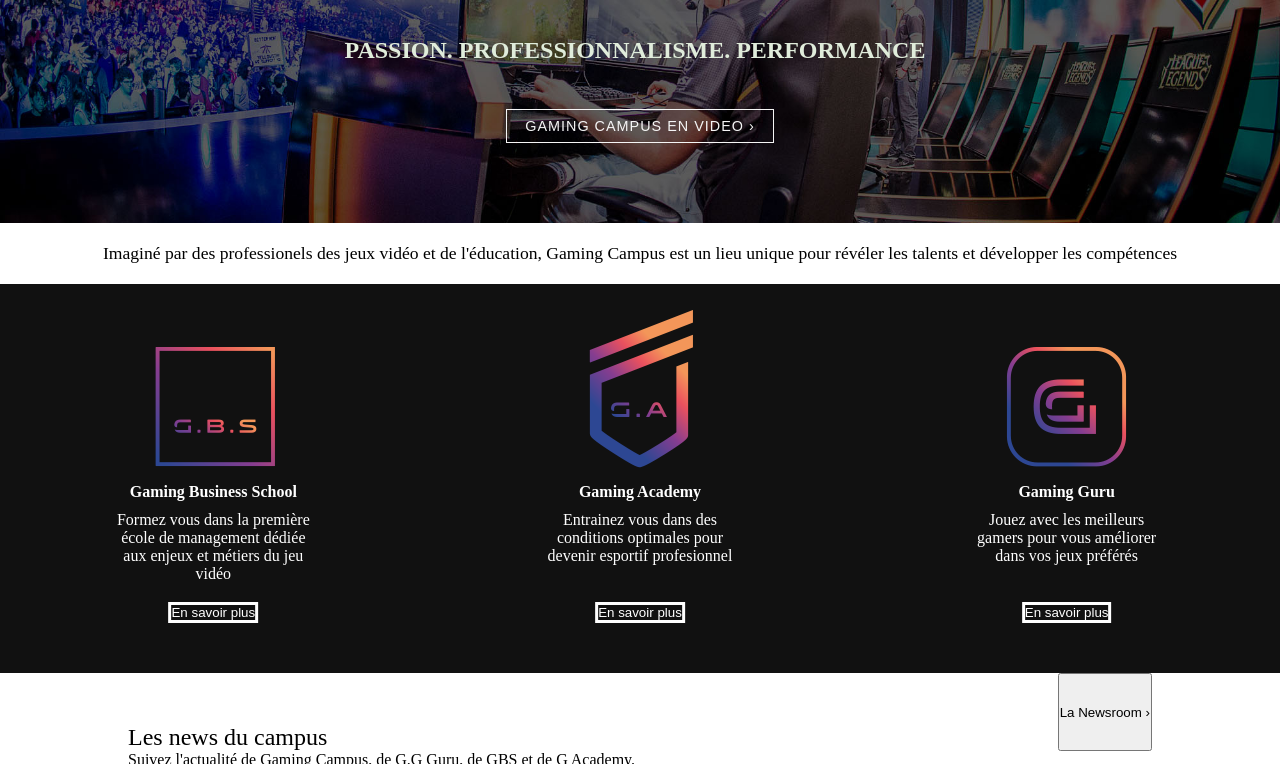
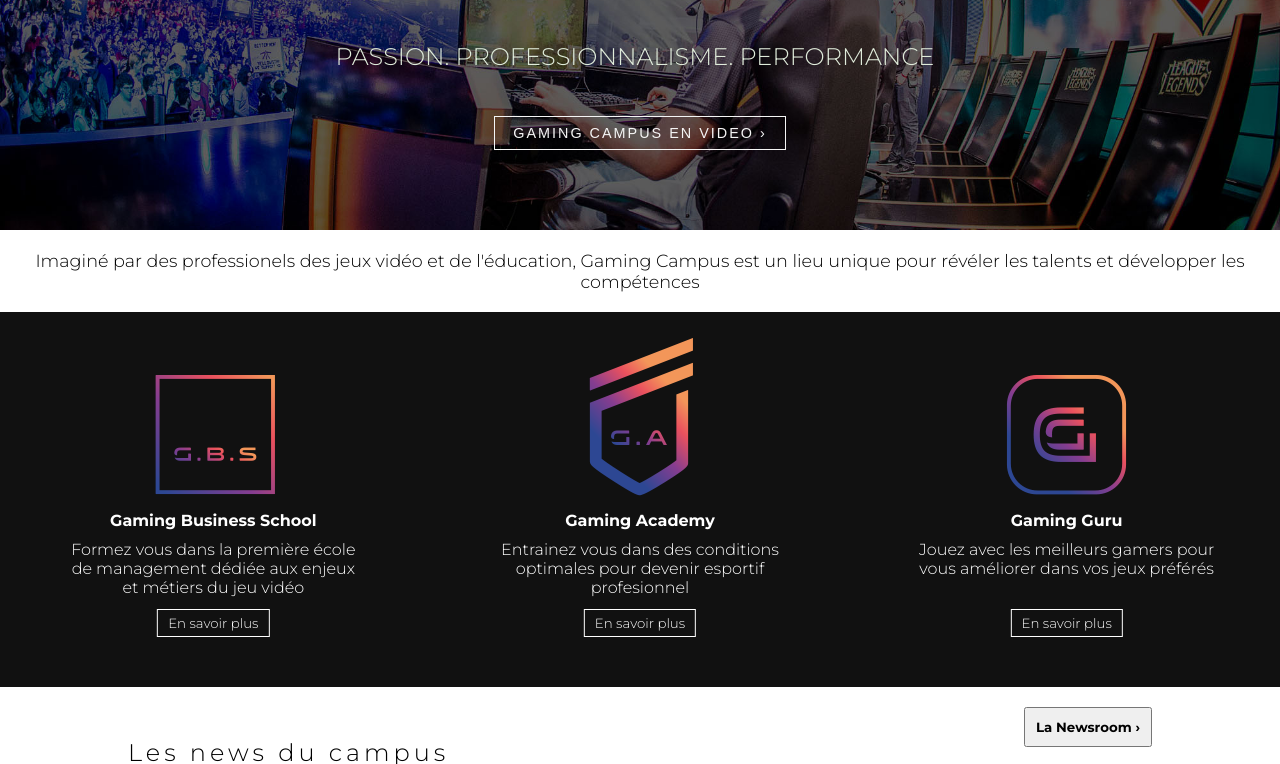
Before and after one commit to Julien-Po/Projet-site, a plain HTML site: page Structure.html in a window 1280 px wide. Shown: the part 291-1055 px from the top of the page. Drawn offline with Linux system fonts and the light colour scheme.

Commit message:
finitions du projet

```diff
--- a/Structure.html
+++ b/Structure.html
@@ -5,8 +5,6 @@
     <meta http-equiv="X-UA-Compatible" content="IE=edge">
     <meta name="viewport" content="width=device-width, initial-scale=1.0">
     <link rel="stylesheet" href="style.css">
-    <link rel="preconnect" href="https://fonts.googleapis.com">
-
     <title>Lyon Gaming Campus</title>
 </head>
 <body>
@@ -26,22 +24,23 @@
        <h3>Passion. Professionnalisme. Performance</h3>
        <button>GAMING CAMPUS EN VIDEO &rsaquo;</button>
        </div>
-
+       <p class="top">Imaginé par des professionels des jeux vidéo et de l'éducation,
+        Gaming Campus est un lieu unique pour révéler les talents et développer les compétences </p>
     </header>
      <nav>
-        <p class="top">Imaginé par des professionels des jeux vidéo et de l'éducation, Gaming Campus est un lieu unique pour révéler les talents et développer les compétences </p>
+
         <div class="BG">
         <section class="up">
             <div class="formation">
          <img src="./logo-gbs-home.png" alt="logogbs">
          <h2>Gaming Business School</h2>
-         <p class="frt">Formez vous dans la première école de management dédiée aux enjeux et métiers du jeu vidéo</p>
+         <p>Formez vous dans la première école de management dédiée aux enjeux et métiers du jeu vidéo</p>
          <button>En savoir plus</button>
         </div>
         <div class="formation">
          <img src="./logo-ga-home.png" alt="logoga">
          <h2>Gaming Academy</h2>
-         <p class="snd">Entrainez vous dans des conditions optimales pour devenir esportif profesionnel</p>
+         <p>Entrainez vous dans des conditions optimales pour devenir esportif profesionnel</p>
          <button>En savoir plus</button>
         </div>
         <div class="formation">
@@ -56,8 +55,9 @@
      <section class="mid">
          <div class="news">
             <h2>Les news du campus</h2>
-
+        <div class="btnews">
             <button>La Newsroom &rsaquo;</button>
+        </div>
          </div>
          <p> Suivez l'actualité de Gaming Campus, de G.G Guru, de GBS et de G Academy.</p>
          <section class="image">
--- a/style.css
+++ b/style.css
@@ -1,3 +1,6 @@
+@import url('https://fonts.googleapis.com/css2?family=Montserrat:wght@100;300;700&display=swap');
+
+
 * {
     margin: 0;
     padding: 0;
@@ -25,6 +28,7 @@ h4 {
   width: 80%;
   margin: 0 10% 0 10%;
   z-index: 2;
+  top: 0%;
 }
 
 .langue {
@@ -39,7 +43,7 @@ h4 {
 .top-img {
     background: url(./bg.jpg) center/cover;
     width: 100%;
-    margin-top: 20px;
+    margin-top: 25px;
     padding-bottom: 80px;
     position: relative;
    }
@@ -60,7 +64,9 @@ h4 {
     color: #e0ecdb;
     padding: 0 10px 0 0;
     font-family: 'Montserrat';
+    font-weight: 300;
     text-transform: uppercase;
+
 }
 
 .top-img button {
@@ -69,7 +75,7 @@ h4 {
     position: relative;
     margin: 0 auto;
     padding : 8px 18px 8px 18px;
-    letter-spacing: 1px;
+    letter-spacing: 2px;
     background: none;
     border-style: solid;
     border-color: whitesmoke;
@@ -83,6 +89,8 @@ header p {
     text-align: center;
     align-items: center;
     margin: 0 auto;
+    font-family: 'Montserrat';
+    font-weight: 300;
 }
 
 .top {
@@ -92,6 +100,8 @@ header p {
     margin: 20px 0 20px 0;
     font-size: 1.1rem;
 }
+
+
 .up {
     display: flex;
     justify-content: space-around;
@@ -109,13 +119,16 @@ header p {
     padding-bottom: 10px;
 }
 .up h2 {
-    font-weight: bold;
+    font-family: 'Montserrat';
+    font-weight: 700;
     margin: 0 auto;
     padding-bottom: 10px;
 }
 .up p {
-    max-width: 200px;
+    max-width: 300px;
     margin: 0 auto;
+    font-family: 'Montserrat';
+    font-weight: 300;
 }
 
 .formation {
@@ -126,22 +139,44 @@ header p {
 .up button {
     background: rgb(17, 17, 17);
     color: white;
-    border: solid white;
+    border: solid white thin;
     position: absolute;
     bottom: 0;
     transform: translateX(-50%);
-
+    font-family: 'Montserrat';
+    font-weight: 300;
+    padding: 5px 10px;
 }
-
 .news {
+    align-items: center;
     display: flex;
+    position: relative;
     justify-content: space-between;
 }
 
+.news h2 {
+    font-size: 1.5rem;
+    padding-top: 5%;
+    font-family: 'Montserrat';
+    font-weight: 300;
+    letter-spacing: 4px;
+}
+
+.news button {
+    font-family: 'Montserrat';
+    font-weight: 700;
+    padding: 10px;
+    bottom: 0;
+}
 .media {
     position: relative;
     padding-bottom: 40px;
 
+}
+
+.media p {
+    font-family: 'Montserrat';
+    font-weight: 300;
 }
 
 .media a {
@@ -153,15 +188,13 @@ header p {
     margin: 0 10% 0 10%;
 }
 
-.news h2 {
-    font-size: 1.5rem;
-    padding-top: 5%;
+
+.btnews {
+    height: 10%;
+    bottom: 0;
 }
 
-.news link {
-    font-size: 1.1em;
-    position: bottom;
-}
+
 
 .colorbas {
    background: #f7f7f7;
@@ -309,3 +342,8 @@ footer {
     margin: 0 10% 0 10%;
     height: 1%;
 }
+
+@media (max-width: 300px) {
+    .top-nav {
+    }
+}
```
Lines whose indentation alone changed are shown as unchanged.
